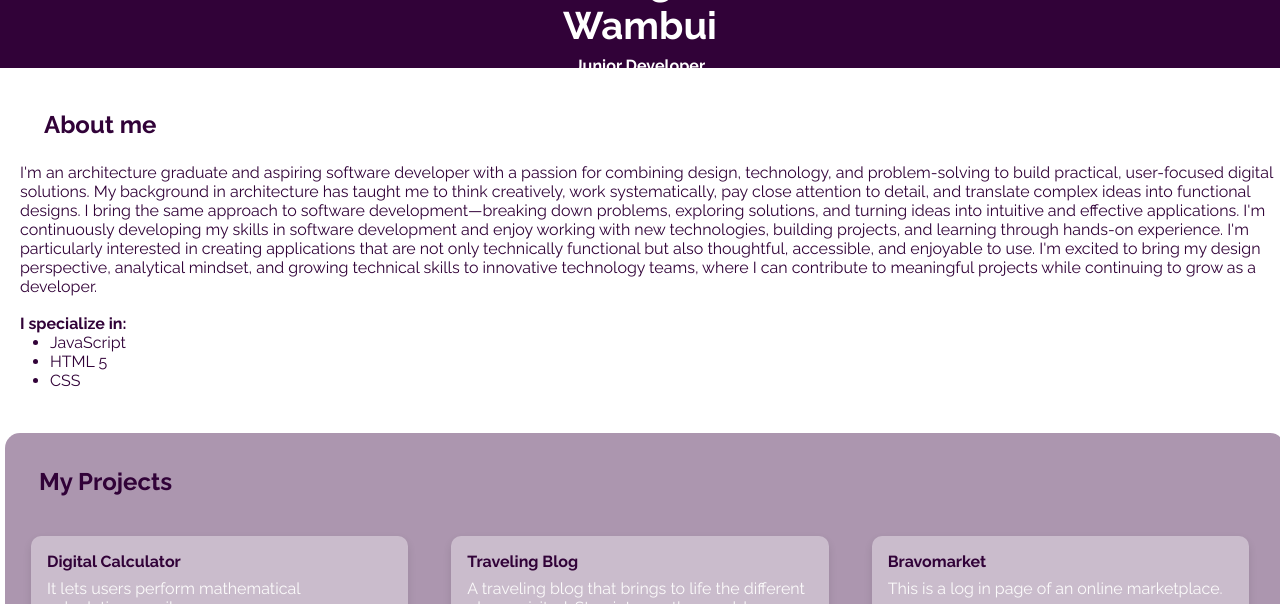
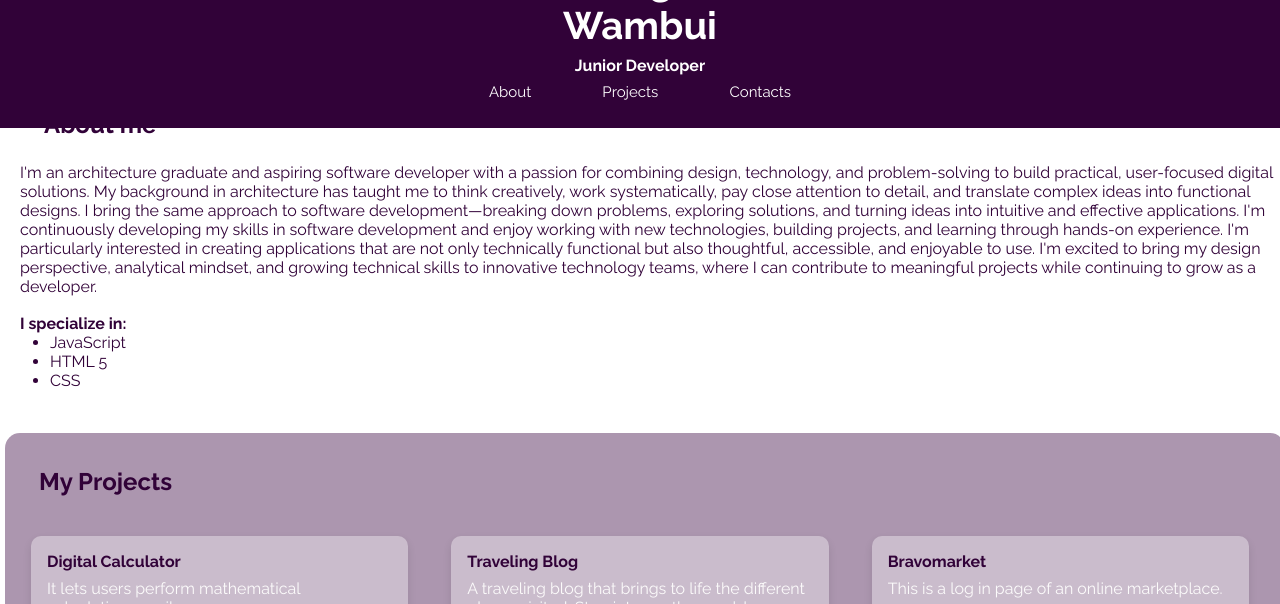
Before and after one commit to abigaelwambui/my-portfolio, a plain HTML site: page index.html in a window 1280 px wide. Shown: the part 52-656 px from the top of the page. Drawn offline with Linux system fonts and the light colour scheme.

Commit message:
Changed the header height

```diff
--- a/style.css
+++ b/style.css
@@ -18,7 +18,7 @@ body main .header {
     text-align: center;
     position: fixed;
     width: 100%;
-    height: 120px;
+    height: 180px;
     top: 0;
     z-index: 1000;
 }
```
